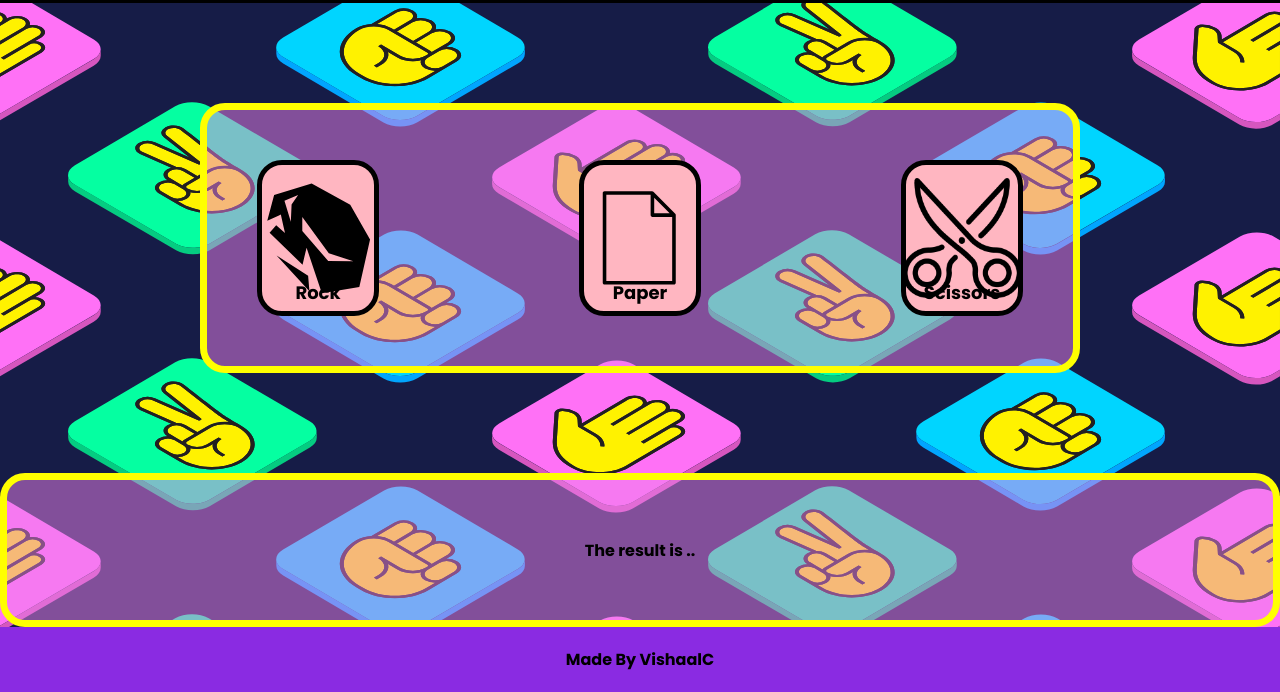
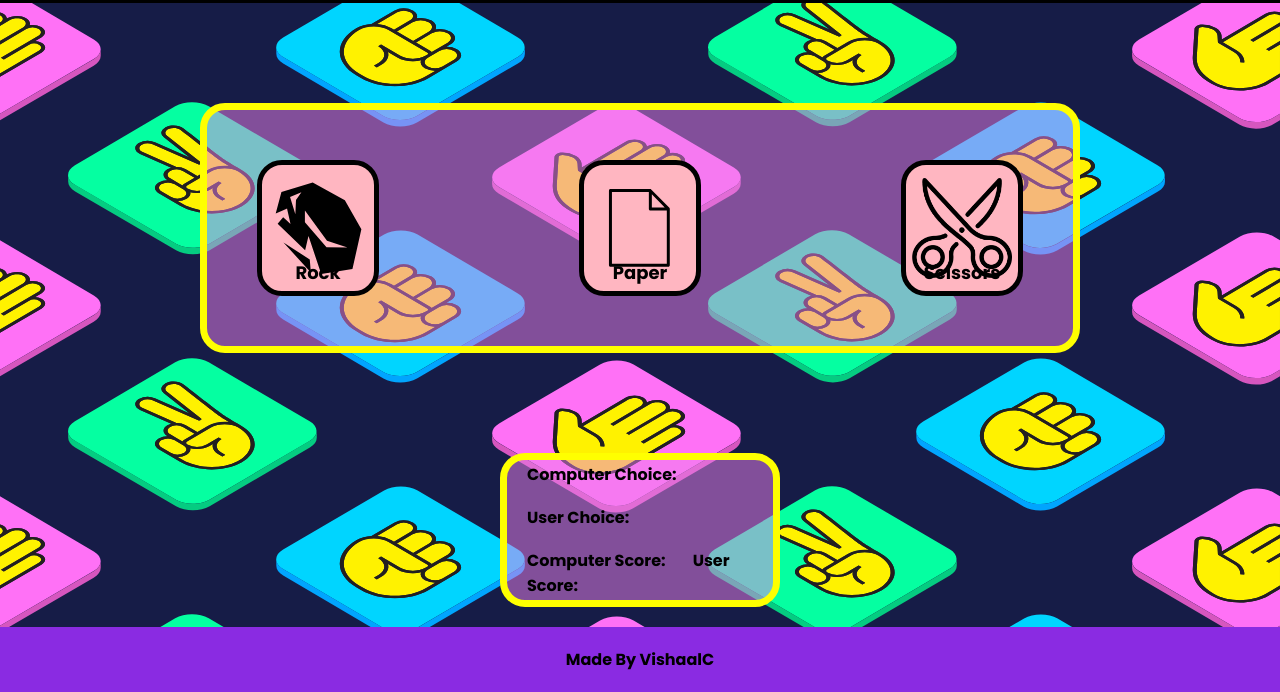
Before and after one commit to VishaalC/rock-paper-scissors-js, a plain HTML site: page index.html in a window 1280 px wide. Shown: the part 108-800 px from the top of the page. Drawn offline with Linux system fonts and the light colour scheme.

Commit message:
updated style

```diff
--- a/index.html
+++ b/index.html
@@ -27,7 +27,9 @@
         </div>
     </div>
     <div class="result">
-        The result is ..
+            <div>Computer Choice: </div>
+            <div>User Choice: </div>
+            <div>Computer Score: &nbsp;&nbsp;&nbsp;&nbsp;&nbsp;&nbsp;&nbsp;User Score:</div>
     </div>
     <div class="footer">
         Made By VishaalC
--- a/styles.css
+++ b/styles.css
@@ -32,15 +32,19 @@ body {
 
 .result {
     display: flex;
-    flex-grow: 1;
+    flex-direction: column;
+    align-items: flex-start;
+    gap: 18px;
     justify-content: center;
-    align-items: center;
+    padding: 20px;
+    height: 100px;
     border: 7px solid yellow;
     background-color: rgba(238, 130, 238 ,0.5);
-    flex-basis: content;
     font-family: 'Poppins', sans-serif;
     border-radius: 25px;
-    position: relative;
+    margin-left: 500px;
+    margin-right: 500px;
+    margin-bottom: 20px;
 
 }
 
@@ -77,21 +81,21 @@ body {
 
 .user-button.scissors {
     background-image: url("scissor.png");
-    background-size: 120px;
+    background-size: 100px;
     background-position: center;
     background-repeat: no-repeat;
 }
 
 .user-button.paper {
     background-image: url("paper.svg");
-    background-size: 120px;
+    background-size: 100px;
     background-position: center;
     background-repeat: no-repeat;
 }
 
 .user-button.rock {
     background-image: url("rock.svg");
-    background-size: 120px;
+    background-size: 100px;
     background-position: center;
     background-repeat: no-repeat;
 }
```
